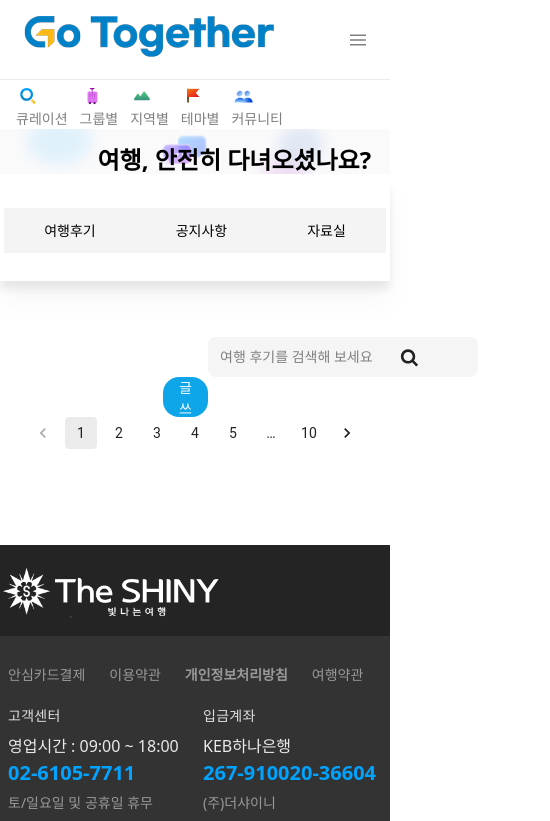
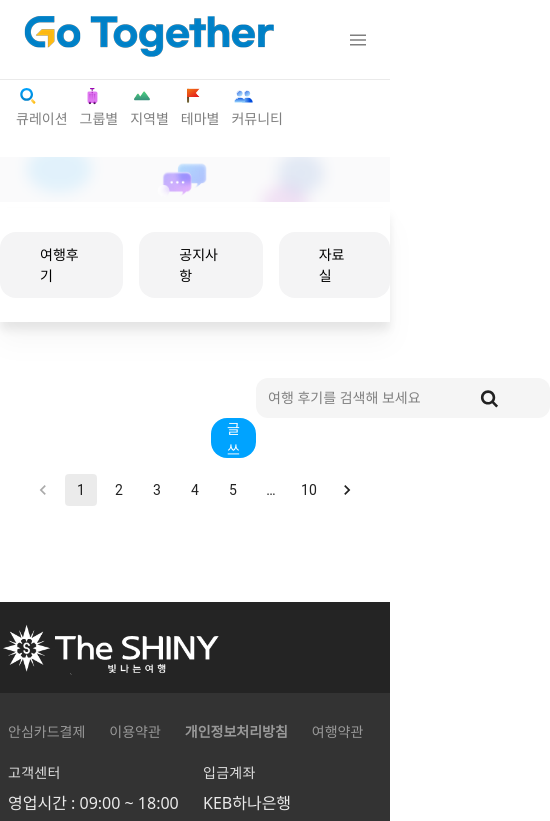
Before and after one commit to Jeong-hoyun/re-gotogether, a Next.js app: page /community in a window 390 px wide. Shown: the top 821 px of the page, 550 px wide, since content can reach past the window. Built offline with nearby package versions, Linux system fonts and the light colour scheme.

Commit message:
style: edit style of community

```diff
--- a/components/common/navbar.jsx
+++ b/components/common/navbar.jsx
@@ -130,7 +130,7 @@ export default function navbar() {
           {/* 해야할거: 버튼 모양이 클릭할때마다 바뀌게하기 */}
           {/* 하얀바탕화면이 레프트 훅 맞은거 css 고치기... 하... */}
             {isOpen ? (
-            <div id="dropdown-bg" className=' absolute z-10 grid grid-cols-5 text-sm bg-white border inset-x-30 top-40'>
+            <div id="dropdown-bg" className='absolute z-10 grid grid-cols-5 text-sm bg-white border  inset-x-30 top-40'>
 
             <ul className="py-1 text-sm ">
               { navMenus.curations.map(curation => {
--- a/pages/community.jsx
+++ b/pages/community.jsx
@@ -9,23 +9,23 @@ export default function Community() {
   return (
     <>
       {/* <div className="relative bg-cover"> */}
-      <div className="relative bg-cover">
+      <div className="relative bg-cover mt-7 sm:px-4">
       <Image
         src={CommunityImg}
         className="w-full"
         alt="Picture of CommunityImg"
       />
-      <span className="absolute text-2xl font-semibold top-1/4 left-1/4">여행, 안전히 다녀오셨나요?<br />생생한 후기를 전해보세요!<br />
-      <span className="text-sm text-gray-400">추첨을 통해 커피 쿠폰을 드려요 :❩</span>
+      <span className="absolute hidden text-2xl font-medium top-1/4 left-1/4 xl:block">여행, 안전히 다녀오셨나요?<br />생생한 후기를 전해보세요!<br />
+      <span className="text-sm font-medium text-gray-400">추첨을 통해 커피 쿠폰을 드려요 :❫</span>
       </span>
       </div>
       {/* </div> */}
 
-      <nav className="text-sm text-black bg-white pb-7 pt-7 mt-30 drop-shadow-xl">
-        <ul className="flex justify-center text-sm font-medium lg:space-x-5">
+      <nav className="pt-6 pb-6 text-sm text-black bg-white mt-30 drop-shadow-xl">
+        <ul className="flex justify-center space-x-4 text-sm font-medium lg:space-x-5">
           <li>
             <Link href="/">
-              <a className="block px-10 py-3 bg-zinc-100">
+              <a className="block px-10 py-3 bg-zinc-100 rounded-2xl hover:bg-black hover:text-white">
                 <div>여행후기</div>
               </a>
             </Link>
@@ -33,7 +33,7 @@ export default function Community() {
 
           <li>
             <Link href="/">
-              <a className="block px-10 py-3 bg-zinc-100">
+              <a className="block px-10 py-3 bg-zinc-100 rounded-2xl hover:bg-black hover:text-white">
                 <div>공지사항</div>
               </a>
             </Link>
@@ -41,7 +41,7 @@ export default function Community() {
 
           <li>
             <Link href="/">
-              <a className="block px-10 py-3 bg-zinc-100">
+              <a className="block px-10 py-3 bg-zinc-100 rounded-2xl hover:bg-black hover:text-white">
                 <div>자료실</div>
               </a>
             </Link>
@@ -50,16 +50,17 @@ export default function Community() {
         </ul>
       </nav>
 
-      <div className="relative pt-2 mt-12 text-black mx-52">
-        <input className="h-10 text-sm border-none rounded-lg pr-14 bg-neutral-100 focus:outline-none"
-          type="search" name="search" placeholder="여행 후기를 검색해 보세요" />
-          <div className="absolute ml-48 top-5">
-          <Union />
-          </div>
-          <button className="absolute right-0 h-10 px-4 text-sm text-white rounded-2xl bg-sky-500">글쓰기</button>
+      {/* <div className=""> */}
+        <div className="relative pt-2 mx-64 mt-12 text-black">
+          <input className="float-left h-10 pr-20 text-sm font-medium border-none rounded-xl bg-neutral-100 focus:outline-none"
+           type="search" name="search" placeholder="여행 후기를 검색해 보세요" />
+            <div className="absolute ml-56 top-5">
+            <Union />
+            </div>
+        <button className="float-right h-10 px-4 text-sm text-white rounded-2xl bg-number-color">글쓰기</button>
       </div>
 
-      <Pagination count={10} shape="rounded" className="flex justify-center mt-10" />
+      <Pagination count={10} shape="rounded" className="flex justify-center mt-24" />
 
     </>
   );
--- a/pages/view/[keyword].jsx
+++ b/pages/view/[keyword].jsx
@@ -41,7 +41,7 @@ const Keyword = ({ searchData }) => {
   );
   const wish = useSelector((state) => state.wish);
   const dispatch = useDispatch();
-  const wishItem = useMemo(() => wish.map((e) => e.id));
+  const wishItem = useMemo(() => wish.wish.map((e) => e.id));
 
   if (searchData?.products.length === 0) {
     return <div className="flex mt-20">현재 패키지 여행 준비중입니다</div>;
@@ -51,21 +51,21 @@ const Keyword = ({ searchData }) => {
       <Head>
         <title>{mainTitle}</title>
       </Head>
-      <main className="max-w-7xl mx-auto mt-20">
-        <div className="flex justify-between flex-wrap">
+      <main className="mx-auto mt-20 max-w-7xl">
+        <div className="flex flex-wrap justify-between">
           {searchData &&
             searchData.products.map((item) => {
               const { title, productId } = item;
               const image1 = item.images[0];
               return (
                 <div
-                  className="w-1/3 mb-10 rounded-lg border border-gray-200 shadow-md  "
+                  className="w-1/3 mb-10 border border-gray-200 rounded-lg shadow-md "
                   key={title}
                 >
                   <Link href={`/travel/${productId}`}>
                     <a alt={title}>
                       <Image
-                        className="rounded-t-lg object-cover"
+                        className="object-cover rounded-t-lg"
                         src={image1}
                         alt={title}
                         width={500}
@@ -74,12 +74,12 @@ const Keyword = ({ searchData }) => {
                     </a>
                   </Link>
                   <div className="p-5">
-                    <p className="text-sm mb-1 font-sm text-gray-700 font-bold">
+                    <p className="mb-1 text-sm font-bold text-gray-700 font-sm">
                       {title}
                     </p>
                   </div>
                   <button
-                    className="flex-none flex items-center justify-center w-9 h-9 rounded-md text-slate-300 border border-slate-200"
+                    className="flex items-center justify-center flex-none border rounded-md w-9 h-9 text-slate-300 border-slate-200"
                     type="button"
                     aria-label="Like"
                     onClick={
```
